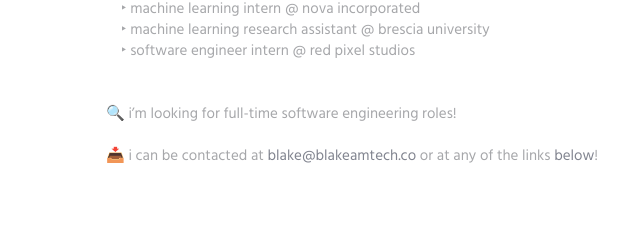
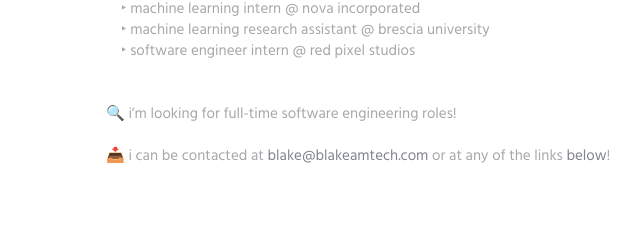
Before and after one commit to blakeamtech/PersonalWebsite, a plain HTML site: page index.html in a window 1280 px wide. Shown: the part 1153-1393 px from the top of the page, 354-994 px from the left. Drawn offline with Linux system fonts and the light colour scheme.

Commit message:
Fixed a typo

```diff
--- a/index.html
+++ b/index.html
@@ -141,7 +141,7 @@
                             <br><br>
                             🔍 I’m looking for full-time software engineering roles!
                             <br><br>
-                            📥 I can be contacted at <a href="mailto:blake@blakeamtech.co" target="_blank">blake@blakeamtech.co</a> or at any of the links <a class="nav-item-child nav-item-hover" href="#contact">below</a>!
+                            📥 I can be contacted at <a href="mailto:blake@blakeamtech.co" target="_blank">blake@blakeamtech.com</a> or at any of the links <a class="nav-item-child nav-item-hover" href="#contact">below</a>!
                         </p>
                     </div>
                 </div>
```
Also changed, not shown: 3 other files.
